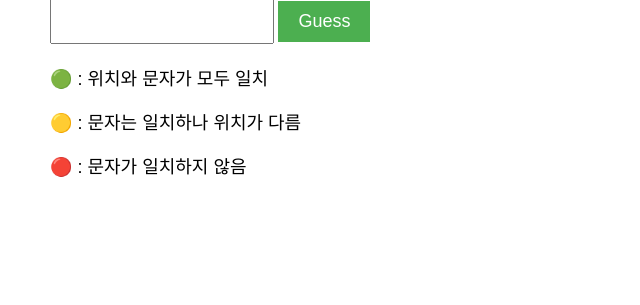
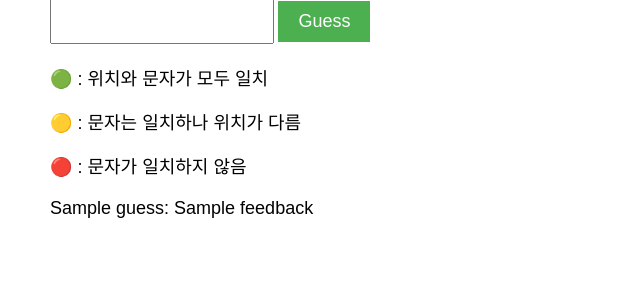
Before and after one commit to HKarin426/wordle_game, a Django app: template wordle game/wordle_project/wordle/templates/wordle/index.html in a window 1280 px wide. Shown: the part 187-492 px from the top of the page, without its empty margins (0-640 px from the left). Run offline with Django 5.2, Linux system fonts and the light colour scheme; the template is opened without the code that fills it: most values are stand-ins (such as "Sample title", 1, 10 or a date in 2020).

Commit message:
입력한 값 계속해서 보여주기

```diff
--- a/wordle game/wordle_project/wordle/templates/wordle/index.html
+++ b/wordle game/wordle_project/wordle/templates/wordle/index.html
@@ -40,6 +40,12 @@
             font-size: 16px;
             margin-top: 10px;
         }
+        .guess-list {
+            margin-top: 20px;
+        }
+        .guess-item {
+            font-size: 18px;
+        }
     </style>
 </head>
 <body>
@@ -56,6 +62,11 @@
         <p>🟡 : 문자는 일치하나 위치가 다름</p>
         <p>🔴 : 문자가 일치하지 않음</p>
     </div>
+    <div class="guess-list">
+        {% for guess in guesses %}
+            <p class="guess-item">{{ guess.guess }}: {{ guess.feedback }}</p>
+        {% endfor %}
+    </div>
     <p class="feedback">{{ message }}</p>
 </body>
 </html>
```
Also changed, not shown: wordle game/wordle_project/wordle/views.py (+11 -2 lines).
